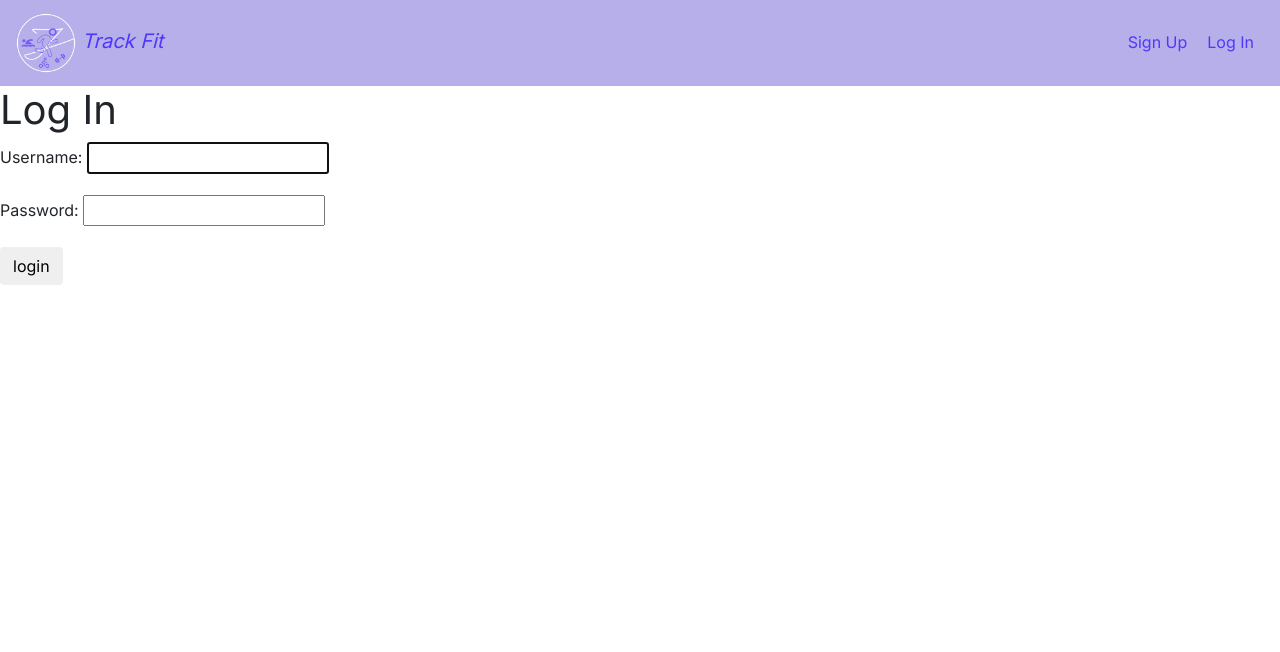
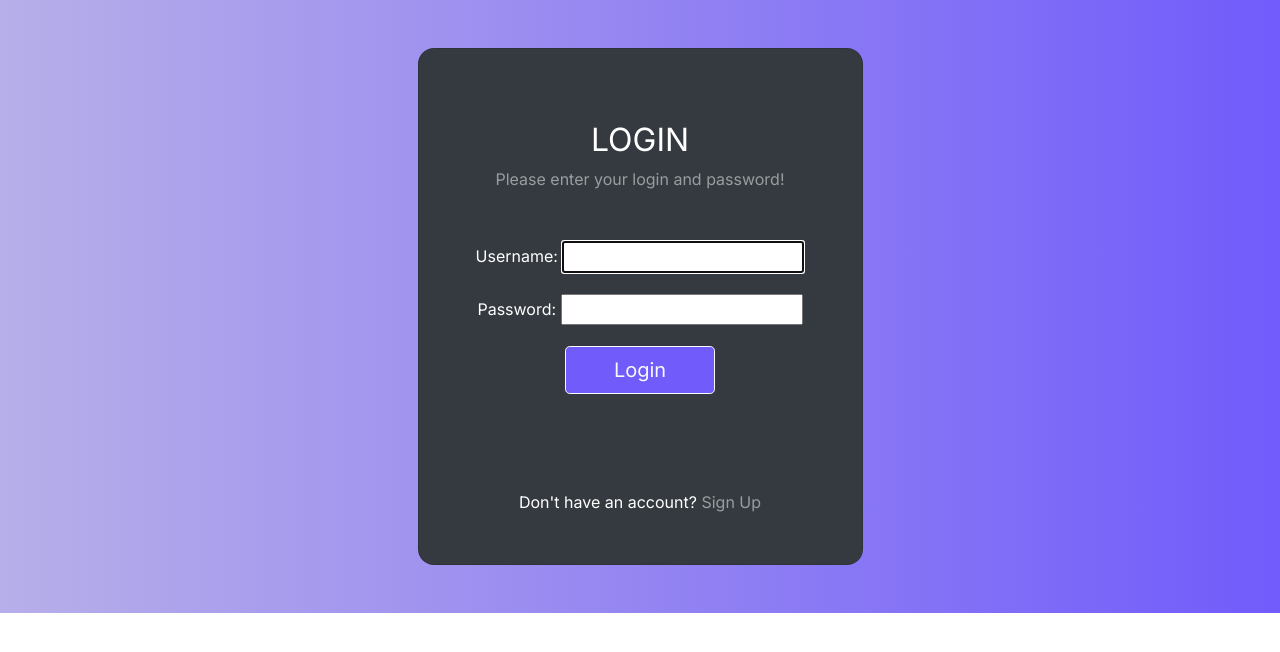
Before and after one commit to aerlikh17/track-fit-app, a Django app: page /accounts/login/ in a window 1280 px wide. Shown: the top 652 px of the page. Run offline with Django 4.2, Linux system fonts and the light colour scheme.

Commit message:
adding login template

```diff
--- a/ExerciseApp/settings.py
+++ b/ExerciseApp/settings.py
@@ -125,4 +125,4 @@ Images_URL = 'static/images/'
 
 DEFAULT_AUTO_FIELD = 'django.db.models.BigAutoField'
 LOGIN_REDIRECT_URL = '/'
-LOGOUT_REDIRECT_URL = '/'
+LOGOUT_REDIRECT_URL = '/accounts/login'
--- a/main_app/static/css/style.css
+++ b/main_app/static/css/style.css
@@ -127,3 +127,16 @@ h4 {
 .navButn:hover {
   background-color: #B7AFE9;
 }
+
+.gradient-custom {
+  /* fallback for old browsers */
+  background: #B7AFE9;
+  /* Chrome 10-25, Safari 5.1-6 */
+  background: -webkit-linear-gradient(to right, #B7AFE9, #715BFB);
+  /* W3C, IE 10+/ Edge, Firefox 16+, Chrome 26+, Opera 12+, Safari 7+ */
+  background: linear-gradient(to right, #B7AFE9, #715BFB);
+  }
+
+.btn {
+  background-color: #715BFB!important;
+}
--- a/main_app/templates/base.html
+++ b/main_app/templates/base.html
@@ -77,5 +77,6 @@
 <script src="https://cdn.jsdelivr.net/npm/popper.js@1.14.3/dist/umd/popper.min.js" integrity="sha384-ZMP7rVo3mIykV+2+9J3UJ46jBk0WLaUAdn689aCwoqbBJiSnjAK/l8WvCWPIPm49" crossorigin="anonymous"></script>
 <script src="https://cdn.jsdelivr.net/npm/bootstrap@4.1.3/dist/js/bootstrap.min.js" integrity="sha384-ChfqqxuZUCnJSK3+MXmPNIyE6ZbWh2IMqE241rYiqJxyMiZ6OW/JmZQ5stwEULTy" crossorigin="anonymous"></script>
 
+
 </body>
 </html>
--- a/main_app/templates/registration/login.html
+++ b/main_app/templates/registration/login.html
@@ -1,13 +1,45 @@
-{% extends 'base.html' %}
-{% block content %}
+{% load static %}
 
-<h1>Log In</h1>
+<!DOCTYPE html>
+<html lang="en">
+<head>
+  <meta charset="UTF-8">
+  <meta name="viewport" content="width=device-width, initial-scale=1, shrink-to-fit=no">
+  <meta http-equiv="X-UA-Compatible" content="ie=edge">
+  <link rel="preconnect" href="https://fonts.googleapis.com">
+  <link rel="preconnect" href="https://fonts.gstatic.com" crossorigin>
+  <link href="https://fonts.googleapis.com/css2?family=Fjalla+One&display=swap" rel="stylesheet">
+  <title>Track Fit </title>
+  <link href="https://fonts.googleapis.com/css2?family=Inter&display=swap" rel="stylesheet">
+  <link rel="stylesheet" href="https://cdn.jsdelivr.net/npm/bootstrap@4.1.3/dist/css/bootstrap.min.css" integrity="sha384-MCw98/SFnGE8fJT3GXwEOngsV7Zt27NXFoaoApmYm81iuXoPkFOJwJ8ERdknLPMO" crossorigin="anonymous">
+  <link rel="stylesheet" type="text/css" href="{% static 'css/style.css' %}">
 
-<form method="post" action="{% url 'login' %}">
-  {% csrf_token %}
-  {{ form.as_p }}
-  <input type="submit" class="btn" value="login">
-  <input type="hidden" name="next" value="{{ next }}">
-</form>
+</head>
 
-{% endblock %}
+
+<section class="vh-100 gradient-custom">
+  <div class="container py-5 h-100">
+    <div class="row d-flex justify-content-center align-items-center h-100">
+      <div class="col-12 col-md-8 col-lg-6 col-xl-5">
+        <div class="card bg-dark text-white" style="border-radius: 1rem;">
+          <div class="card-body p-5 text-center">
+            <div class="mb-md-5 mt-md-4 pb-5">
+              <h2 class="fw-bold mb-2 text-uppercase">Login</h2>
+              <p class="text-white-50 mb-5">Please enter your login and password!</p>
+              <form method="post" action="{% url 'login' %}">
+                {% csrf_token %}
+                {{ form.as_p }}
+              <button class="btn btn-outline-light btn-lg px-5" type="submit" value="login">Login</button>
+            </div>
+          </form>
+
+            <div>
+              <p class="mb-0">Don't have an account? <a href="{% url 'signup' %}" class="text-white-50 fw-bold">Sign Up</a>
+              </p>
+            </div>
+          </div>
+        </div>
+      </div>
+    </div>
+  </div>
+</section>
```
